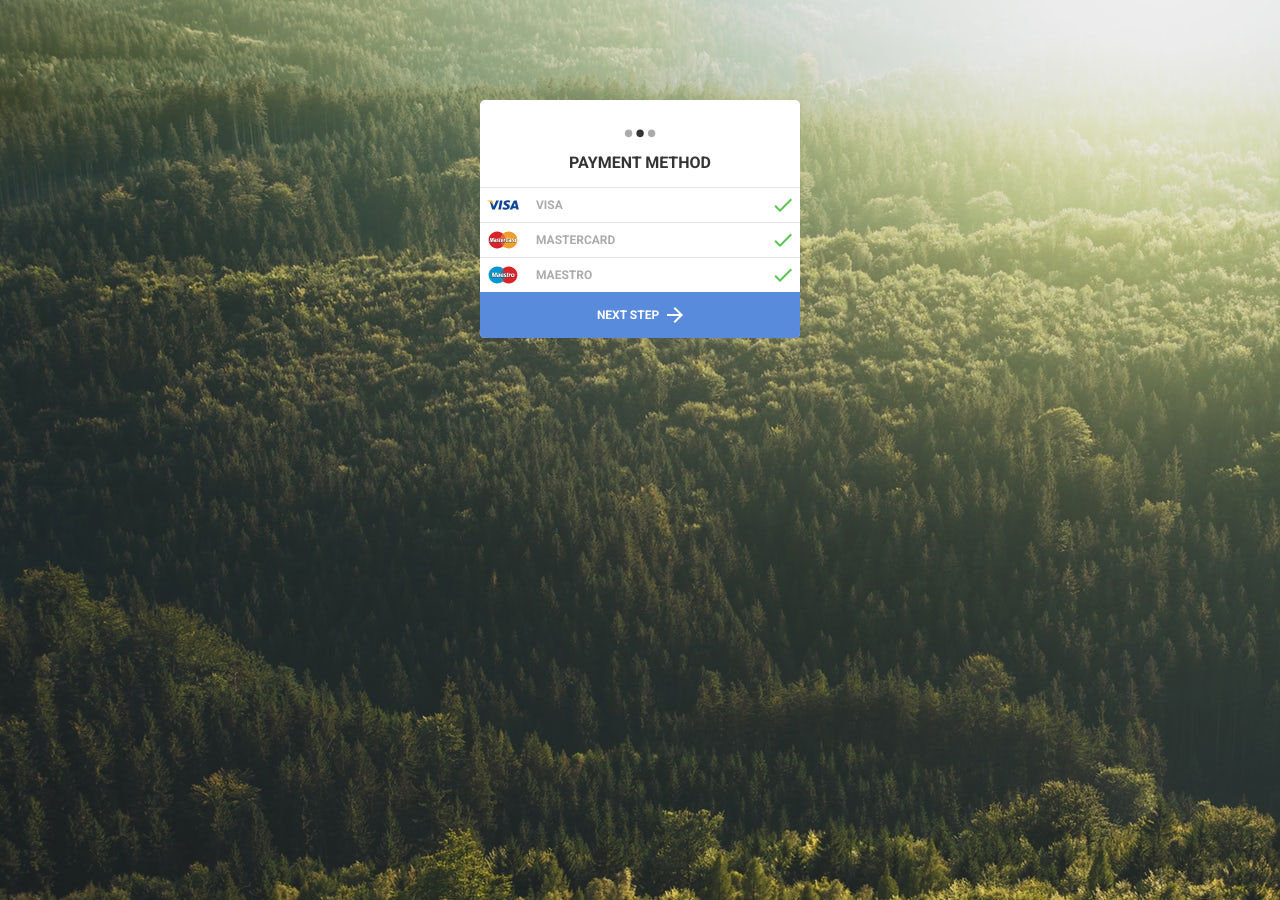
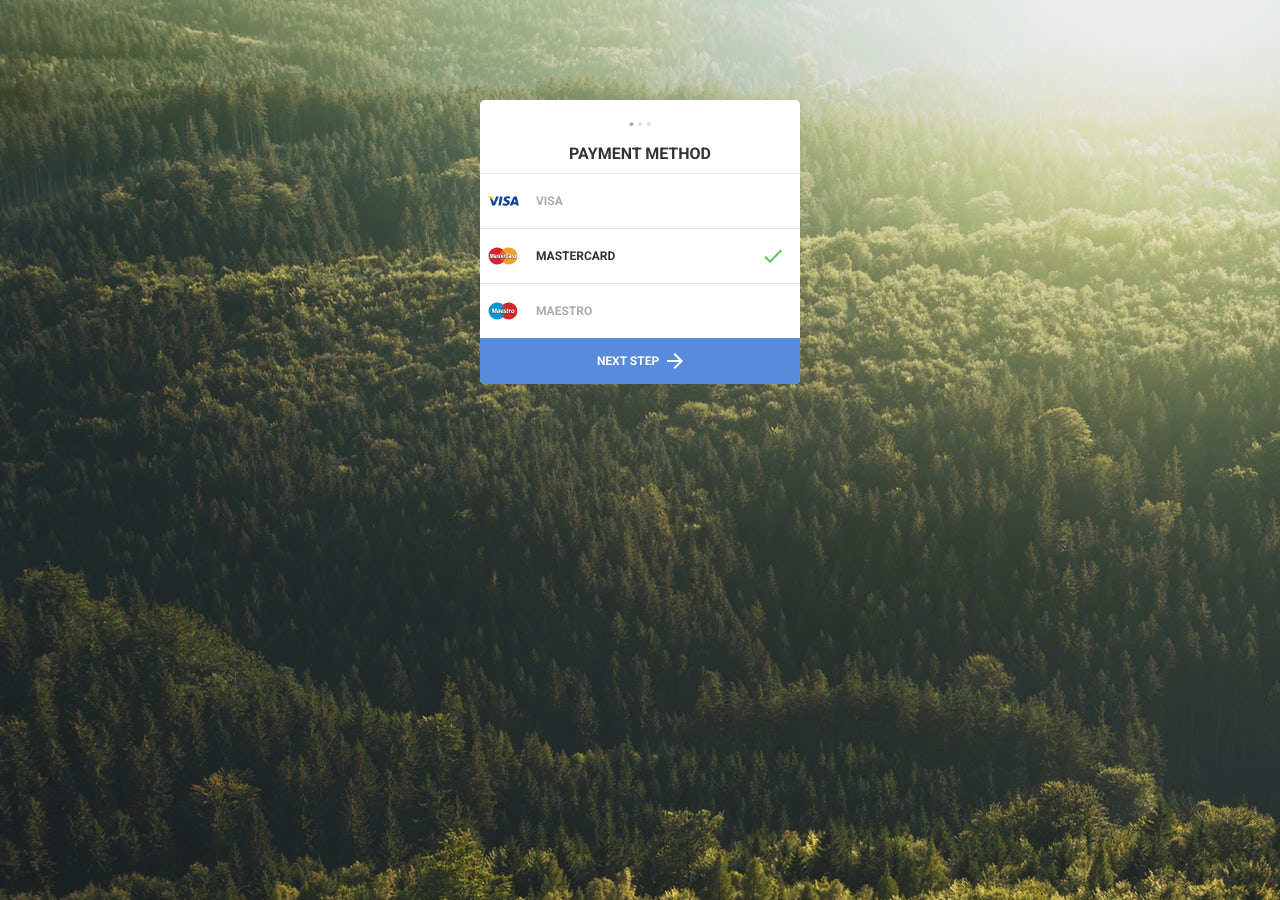
Before and after one commit to iagolaguna/frontloop-challanges, a plain HTML site: page Loop 1 - Step 2/assets/index.html in a window 1280 px wide. Drawn offline with Linux system fonts and the light colour scheme.

Commit message:
last adjusts

```diff
--- a/Loop 1 - Step 2/assets/index.html
+++ b/Loop 1 - Step 2/assets/index.html
@@ -14,11 +14,11 @@
   <div class="container">
     <div class="header">
       <div class="steps">
-        <div class="step">•</div>
         <div class="step active">•</div>
         <div class="step">•</div>
+        <div class="step">•</div>
       </div>
-      <span>PAYMENT METHOD</span>
+      <div class="title">PAYMENT METHOD</div>
     </div>
     <div class="items-container">
       <div class="item">
@@ -28,7 +28,7 @@
         <span>VISA</span>
         <img class="check" src="img/check.svg">
       </div>
-      <div class="item">
+      <div class="item active">
         <div class="img-container">
           <img src="img/mastercard.svg">
         </div>
--- a/Loop 1 - Step 2/assets/styles.css
+++ b/Loop 1 - Step 2/assets/styles.css
@@ -33,9 +33,11 @@ body{
     font-weight: bold;
     color: #343436;
     text-align: center;
-    padding: 15px;
+
 }
-
+.header > .title {
+    margin: 10px;
+}
 .item{
   display: flex;
   border-top: 0.02px solid #e6e6e6;
@@ -72,7 +74,14 @@ img {
 }
 
 .check{
-    padding: 5px;
+    padding: 15px;
+    visibility: hidden;
+}
+.item.active > span {
+    color: #343436;
+}
+.item.active > .check {
+    visibility: visible;
 }
 
 .btn-primary {
@@ -112,10 +121,12 @@ img {
 }
 
 .step{
-    color: #adabaa;
-    font-size: 2rem;
+    color: #dedede;
+    font-size: 1rem;
+    padding:15px 1.5px 0px 1.5px;
+
 }
 
 .step.active{
-    color: #343436;
+    color: #aaaaaa;
 }
```
